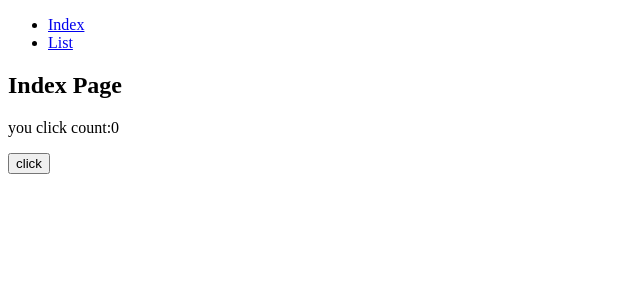
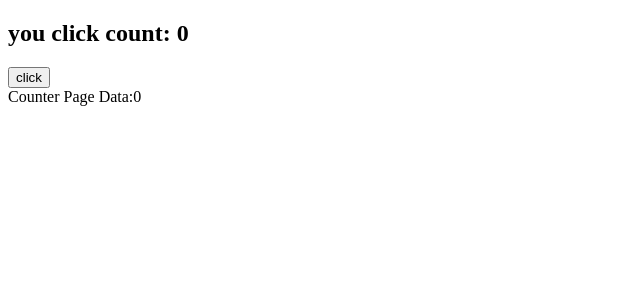
Before and after one commit to Alan-YJ/react-study, a React (Create React App) app in the folder react-hooks/: page / in a window 1280 px wide. Shown: the top 300 px of the page, without its empty margins (0-640 px from the left). Built offline with nearby package versions, Linux system fonts and the light colour scheme.

Commit message:
hooks useContext p5

```diff
--- a/react-hooks/src/App.js
+++ b/react-hooks/src/App.js
@@ -1,46 +1,18 @@
-import React, { useState, useEffect } from 'react';
-import { BrowserRouter as Router, Route, Link } from 'react-router-dom'
+import React,{ createContext , useState , useContext } from 'react';
+import CounterPage from './components/Counter'
+import Context from './Context'
 
-function Index(){
-    let [count,setCount] = useState(0)
-    useEffect(()=>{
-        console.info('index Page')
-        return ()=>{
-            console.info('unmount index page')
-        }
-    },[])
+function IndexPage(){
+    const [count,setCount] = useState(0)
     return(
         <div>
-            <h2>Index Page</h2>
-            <p>you click count:{count}</p>
+            <h2>you click count: {count}</h2>
             <button onClick={()=>{setCount(count+1)}}>click</button>
+            <Context.Provider value={count}>
+                <CounterPage />
+            </Context.Provider>
         </div>
     )
 }
 
-function List(){
-    return(
-        <div>
-            <h2>List Page</h2>
-        </div>
-    )
-}
-
-function Page(){
-    return(
-        <Router>
-            <ul>
-                <li>
-                    <Link to='/'>Index</Link>
-                </li>
-                <li>
-                    <Link to='/list'>List</Link>
-                </li>
-            </ul>
-            <Route path='/' exact component={Index}></Route>
-            <Route path='/list' component={List}></Route>
-        </Router>
-    )
-}
-
-export default Page
+export default IndexPage;
--- /dev/null
+++ b/react-hooks/src/Context/index.js
@@ -0,0 +1,5 @@
+import React,{ createContext } from 'react';
+
+const Context = createContext()
+
+export default Context
--- /dev/null
+++ b/react-hooks/src/components/Counter.js
@@ -0,0 +1,11 @@
+import React,{ useContext, createContext} from 'react';
+import Context from '../Context/index'
+
+function Counter(){
+    let count = useContext(Context)
+    return(
+        <div> Counter Page Data:{count}</div>
+    )
+}
+
+export default Counter
```
